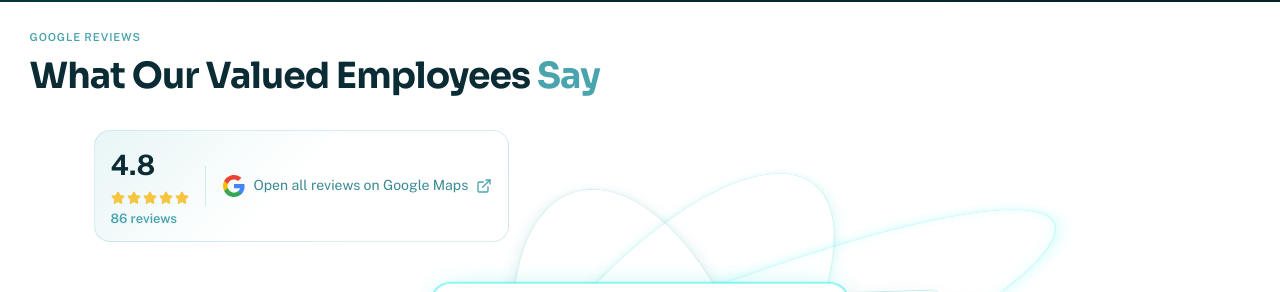
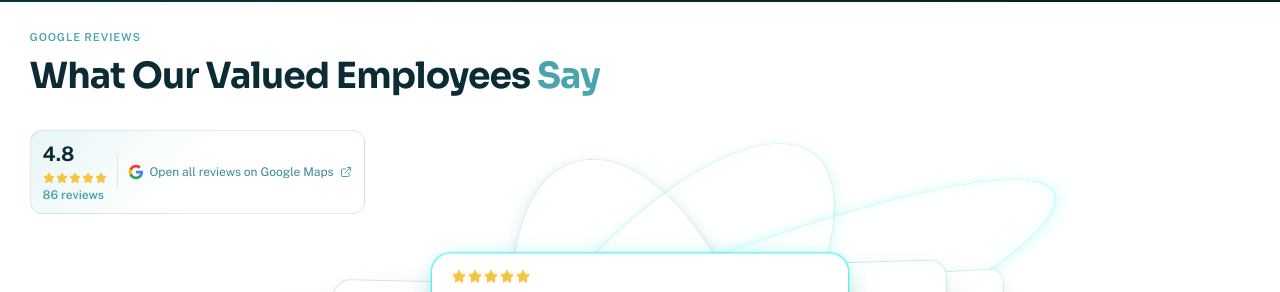
Before and after one commit to adnanhayat531/comtanixcareers, a Next.js app: page /life in a window 1280 px wide. Shown: the part 1300-1592 px from the top of the page. Built offline with nearby package versions, Linux system fonts and the light colour scheme; no server answers.

Commit message:
Refactor Testimonials component to improve layout and styling. Adjust dimensions, padding, and font sizes for better readability and visual consistency. Update icon sizes and spacing for enhanced user experience.

```diff
--- a/src/components/home/Testimonials.tsx
+++ b/src/components/home/Testimonials.tsx
@@ -171,36 +171,36 @@ export function TestimonialsGrid() {
 
   return (
     <div className="relative z-[1] min-w-0 w-full">
-      <div className="mx-auto mb-3 max-w-[var(--container-max,72rem)] px-[var(--container-pad-x)] sm:mb-4">
+      <div className="mb-3 flex justify-start px-[var(--container-pad-x)] sm:mb-3.5">
         <a
           href={GOOGLE_MAPS_PLACE_URL}
           target="_blank"
           rel="noopener noreferrer"
-          className="glass-card group inline-flex w-fit max-w-full items-center gap-3 rounded-xl px-3.5 py-2.5 transition hover:border-brand/50 sm:gap-4 sm:px-4 sm:py-3"
+          className="glass-card group inline-flex w-fit max-w-full items-center gap-2 rounded-lg px-2.5 py-1.5 transition hover:border-brand/50 sm:gap-2.5 sm:px-3 sm:py-2"
         >
           <div className="shrink-0">
-            <p className="text-2xl font-bold leading-none text-ink sm:text-[1.75rem]">
+            <p className="text-lg font-bold leading-none text-ink sm:text-xl">
               {GOOGLE_RATING.score.toFixed(1)}
             </p>
-            <div className="mt-1 flex gap-0.5" aria-hidden>
+            <div className="mt-0.5 flex gap-px" aria-hidden>
               {Array.from({ length: 5 }).map((_, i) => (
                 <Star
                   key={i}
-                  className="h-3.5 w-3.5 fill-[#F5C542] text-[#F5C542]"
+                  className="h-2.5 w-2.5 fill-[#F5C542] text-[#F5C542] sm:h-3 sm:w-3"
                 />
               ))}
             </div>
-            <p className="mt-1 text-xs font-semibold text-brand group-hover:underline sm:text-sm">
+            <p className="mt-0.5 text-[10px] font-semibold text-brand group-hover:underline sm:text-xs">
               {GOOGLE_RATING.count} reviews
             </p>
           </div>
-          <span className="hidden h-10 w-px shrink-0 bg-line sm:block" aria-hidden />
-          <span className="flex items-center gap-2">
-            <GoogleMark className="h-5 w-5 shrink-0 sm:h-6 sm:w-6" />
-            <span className="type-meta whitespace-nowrap text-muted">
+          <span className="hidden h-8 w-px shrink-0 bg-line sm:block" aria-hidden />
+          <span className="flex items-center gap-1.5">
+            <GoogleMark className="h-4 w-4 shrink-0" />
+            <span className="text-[11px] whitespace-nowrap text-muted sm:text-xs">
               Open all reviews on Google Maps
             </span>
-            <ExternalLink className="h-3.5 w-3.5 shrink-0 text-brand sm:h-4 sm:w-4" aria-hidden />
+            <ExternalLink className="h-3 w-3 shrink-0 text-brand" aria-hidden />
           </span>
         </a>
       </div>
```
